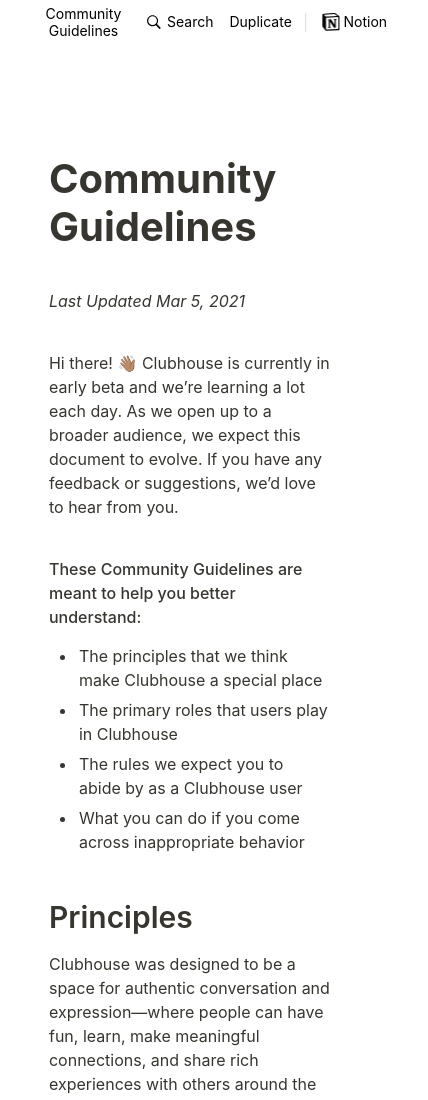
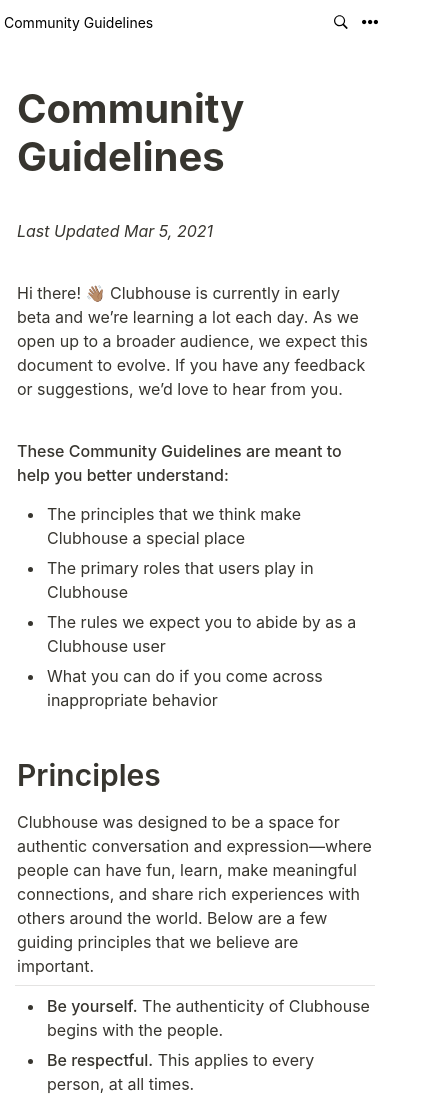
Before and after one commit to chwasiq0569/Cloudbase_Website, a plain HTML site: page Blog/blog.html in a window 390 px wide. Shown: the top 1100 px of the page, 428 px wide, since content can reach past the window. Drawn offline with Linux system fonts and the light colour scheme.

Commit message:
Finished Accordian & PAge Styles

```diff
--- a/Blog/blog.css
+++ b/Blog/blog.css
@@ -31,7 +31,7 @@ body {
 }
 .blogPage__Wrapper .navbar__Container .logo {
   font-size: 14px;
-  width: 152px;
+  width: auto;
   text-align: center;
   font-family: -apple-system, "Segoe UI", Helvetica, "Apple Color Emoji", Arial,
     sans-serif, "Segoe UI Emoji", "Segoe UI Symbol";
@@ -221,3 +221,62 @@ body {
 .active {
   transform: rotate(20deg);
 }
+.mobileMenuIcon {
+  display: none;
+}
+@media only screen and (max-width: 480px) {
+  .mainSection__Wrapper {
+    width: 100% !important;
+    /* height: 100%; */
+  }
+  .content {
+    width: 100% !important;
+    padding: 80px 15px 240px 15px;
+    color: #312f28;
+  }
+  .navbar__Container {
+    width: 100%;
+    padding-left: 0.25rem !important;
+    padding-right: 0.25rem !important;
+  }
+  .navbar__Container .logo {
+    width: 50% !important;
+    text-align: left !important;
+  }
+  .navbar__Container .navItems__Container {
+    width: 50% !important;
+    justify-content: flex-end;
+    padding: 0 !important;
+  }
+  .navbar__Container .navItems__Container .navItem:nth-child(2),
+  .navbar__Container .navItems__Container .navItem:nth-child(4) {
+    display: none;
+  }
+  .navbar__Container .navItems__Container .navItem:nth-child(1) span {
+    display: none;
+  }
+  .navbar__Container .navItems__Container .navItem:nth-child(1) {
+    justify-self: flex-end;
+  }
+  .seperator {
+    display: none;
+  }
+  .mobileMenuIcon {
+    width: 2rem;
+    height: 1rem;
+    display: block;
+  }
+  .mobileMenuIcon img {
+    width: 100%;
+    height: 100%;
+    object-fit: contain;
+  }
+}
+/* @media only screen and (max-width: 380px) {
+  .logo {
+    width: 15rem !important;
+  }
+  .navbar__Container .navItems__Container {
+    width: 30% !important;
+  }
+} */
--- a/Blog/blog.html
+++ b/Blog/blog.html
@@ -30,7 +30,7 @@
                                 </path>
                             </svg>
                         </div>
-                        Search
+                        <span>Search</span>
                     </div>
                 </a>
                 <a class="middleItem navItem" href="#">
@@ -52,6 +52,9 @@
                         Notion
                     </div>
                 </a>
+                <div class="mobileMenuIcon">
+                    <img src="../assets/images/menuIcon.png" alt="menu Icon" />
+                </div>
             </div>
         </div>
         <!--main Section  -->
```
Also changed, not shown: assets/images/menuIcon.png (added).
